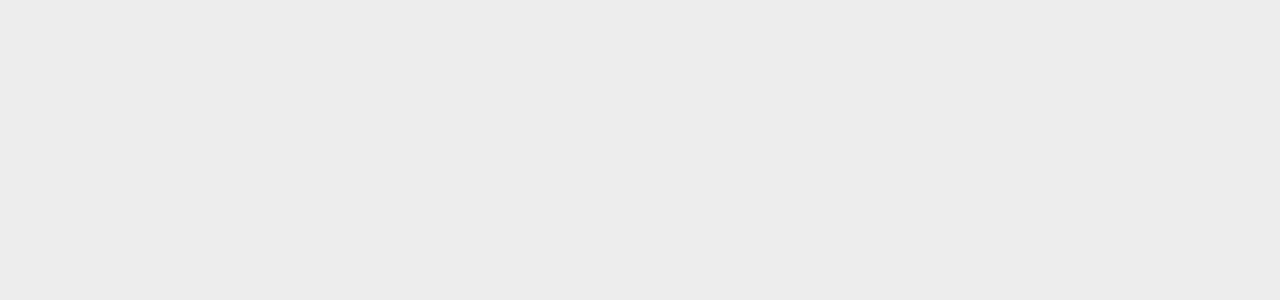
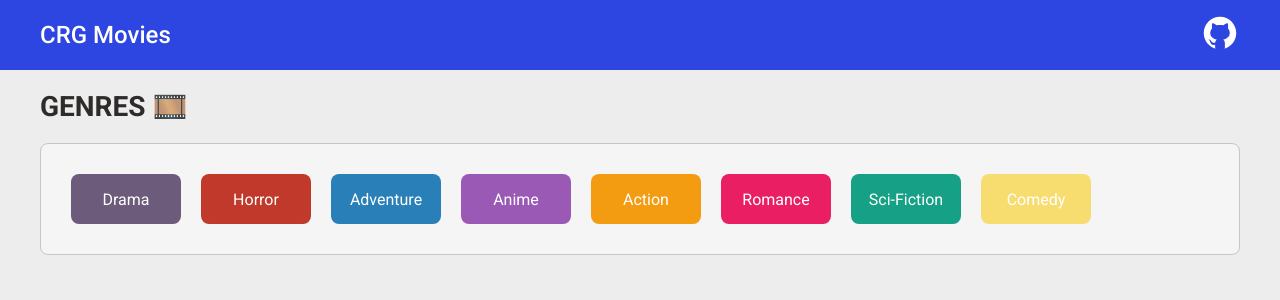
Before and after one commit to cauerg44/crg-movies, a React (Vite) app in the folder crg-movies-frontend/: page /collection in a window 1280 px wide. Before the commit this address had no page. Shown: the top 300 px of the page. Built offline with nearby package versions, Linux system fonts and the light colour scheme.

Commit message:
Genre cards component

```diff
--- a/crg-movies-frontend/src/App.tsx
+++ b/crg-movies-frontend/src/App.tsx
@@ -1,6 +1,7 @@
 import { BrowserRouter, Navigate, Route, Routes } from "react-router-dom";
 import Home from "./routes/Home";
 import HomePage from "./routes/Home/HomePage";
+import CollectionPage from "./routes/Home/CollectionPage";
 
 
 export default function App() {
@@ -12,6 +13,7 @@ export default function App() {
           <Route path="/" element={<Home />} >
             <Route index element={<Navigate to={"/home"} />} />
             <Route path="home" element={<HomePage />} />
+            <Route path="collection" element={<CollectionPage />} />
           </Route>
         </Routes>
       </BrowserRouter>
--- /dev/null
+++ b/crg-movies-frontend/src/components/GenresCard/index.tsx
@@ -0,0 +1,38 @@
+import './styles.css';
+
+export default function GenresCard() {
+
+    return (
+        <>
+            <h2 className='crgm-collection-title crgm-container'>
+                Genres 🎞️
+            </h2>
+            <div className="crgm-genres-card crgm-container">
+                <div className='crgm-genre-item bg-drama'>
+                    <h4>Drama</h4>
+                </div>
+                <div className='crgm-genre-item bg-horror'>
+                    <h4>Horror</h4>
+                </div>
+                <div className='crgm-genre-item bg-adventure'>
+                    <h4>Adventure</h4>
+                </div>
+                <div className='crgm-genre-item bg-anime'>
+                    <h4>Anime</h4>
+                </div>
+                <div className='crgm-genre-item bg-action'>
+                    <h4>Action</h4>
+                </div>
+                <div className='crgm-genre-item bg-romance'>
+                    <h4>Romance</h4>
+                </div>
+                <div className='crgm-genre-item bg-sci-fic'>
+                    <h4>Sci-Fiction</h4>
+                </div>
+                <div className='crgm-genre-item bg-comedy'>
+                    <h4>Comedy</h4>
+                </div>
+            </div>
+        </>
+    );
+}
--- /dev/null
+++ b/crg-movies-frontend/src/components/GenresCard/styles.css
@@ -0,0 +1,43 @@
+.crgm-collection-title {
+    margin-top: 20px;
+    font-size: 28px;
+    text-transform: uppercase;
+    color: var(--crgm-color-font-tertiary);
+    text-align: start;
+}
+
+.crgm-genres-card {
+    display: grid;
+    grid-gap: 12px;
+    grid-template-columns: repeat(auto-fill, minmax(110px, 1fr));
+    margin-top: 20px;
+    height: 100%;
+    padding: 20px;
+    background-color: var(--crgm-color-bg-tertiary);
+    border-radius: 8px;
+    border: 1px solid var(--crgm-color-border-secondary);
+}
+
+.crgm-genre-item {
+    margin: 10px;
+    display: flex;
+    align-items: center;
+    justify-content: center;
+    border: none;
+    height: 50px;
+    width: 110px;
+    border-radius: 8px;
+    cursor: pointer;
+}
+
+.crgm-genre-item h4 {
+    font-weight: 400;
+    color: var(--crgm-color-font-primary);
+}
+
+@media (max-width: 576px) {
+    .crgm-collection-title {
+        font-size: 24px;
+        text-align: center;
+    }
+}
--- a/crg-movies-frontend/src/index.css
+++ b/crg-movies-frontend/src/index.css
@@ -1,16 +1,27 @@
 @import url('https://fonts.googleapis.com/css2?family=Roboto:ital,wght@0,100..900;1,100..900&display=swap');
 
 :root {
+  --crgm-color-bg-drama: #6C5B7B;
+  --crgm-color-bg-horror: #C0392B;
+  --crgm-color-bg-adventure: #2980B9;
+  --crgm-color-bg-romance: #E91E63;
+  --crgm-color-bg-sci-fic: #16A085;
+  --crgm-color-bg-action: #F39C12;
+  --crgm-color-bg-anime: #9B59B6;
+  --crgm-color-bg-comedy: #F7DC6F;
+
   --crgm-color-bg-main: #ededed;
 
   --crgm-color-bg-primary: rgb(46, 70, 225);
   --crgm-color-bg-secondary: #fff;
+  --crgm-color-bg-tertiary: #F5F5F5;
 
   --crgm-color-font-primary: #fff;
   --crgm-color-font-secondary: rgb(46, 70, 225);
   --crgm-color-font-tertiary: #2f2b2b;
 
   --crgm-color-border-primary: rgb(46, 70, 225);
+  --crgm-color-border-secondary: #c6c6c6;
 }
 
 * {
@@ -40,3 +51,35 @@ main {
   max-width: 1200px;
   margin: 0 auto;
 }
+
+.bg-drama {
+    background-color: var(--crgm-color-bg-drama);
+}
+
+.bg-horror {
+    background-color: var(--crgm-color-bg-horror);
+}
+
+.bg-adventure {
+    background-color: var(--crgm-color-bg-adventure);
+}
+
+.bg-romance {
+    background-color: var(--crgm-color-bg-romance);
+}
+
+.bg-sci-fic {
+    background-color: var(--crgm-color-bg-sci-fic);
+}
+
+.bg-action {
+    background-color: var(--crgm-color-bg-action);
+}
+
+.bg-anime {
+    background-color: var(--crgm-color-bg-anime);
+}
+
+.bg-comedy {
+    background-color: var(--crgm-color-bg-comedy);
+}
--- /dev/null
+++ b/crg-movies-frontend/src/routes/Home/CollectionPage/index.tsx
@@ -0,0 +1,13 @@
+import GenresCard from "../../../components/GenresCard";
+
+
+export default function CollectionPage() {
+
+    return (
+        <main>
+            <section>
+                <GenresCard />
+            </section>
+        </main>
+    );
+}
```
